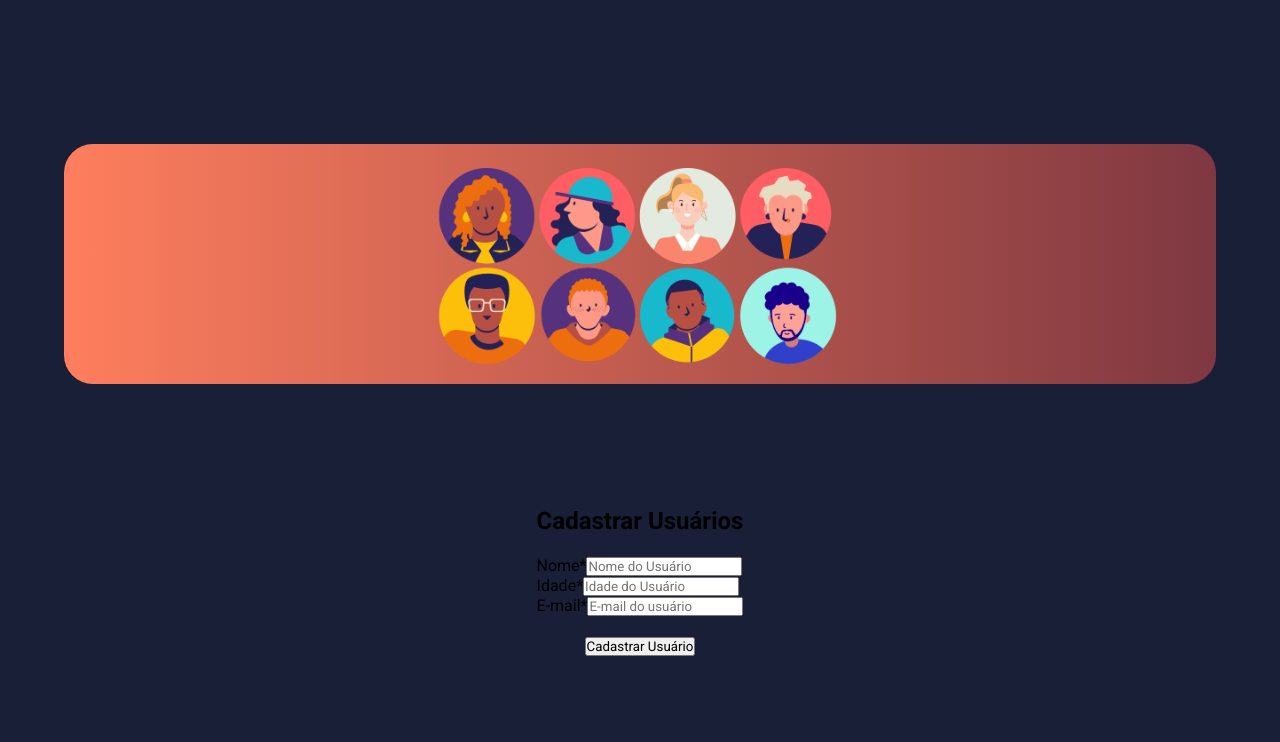
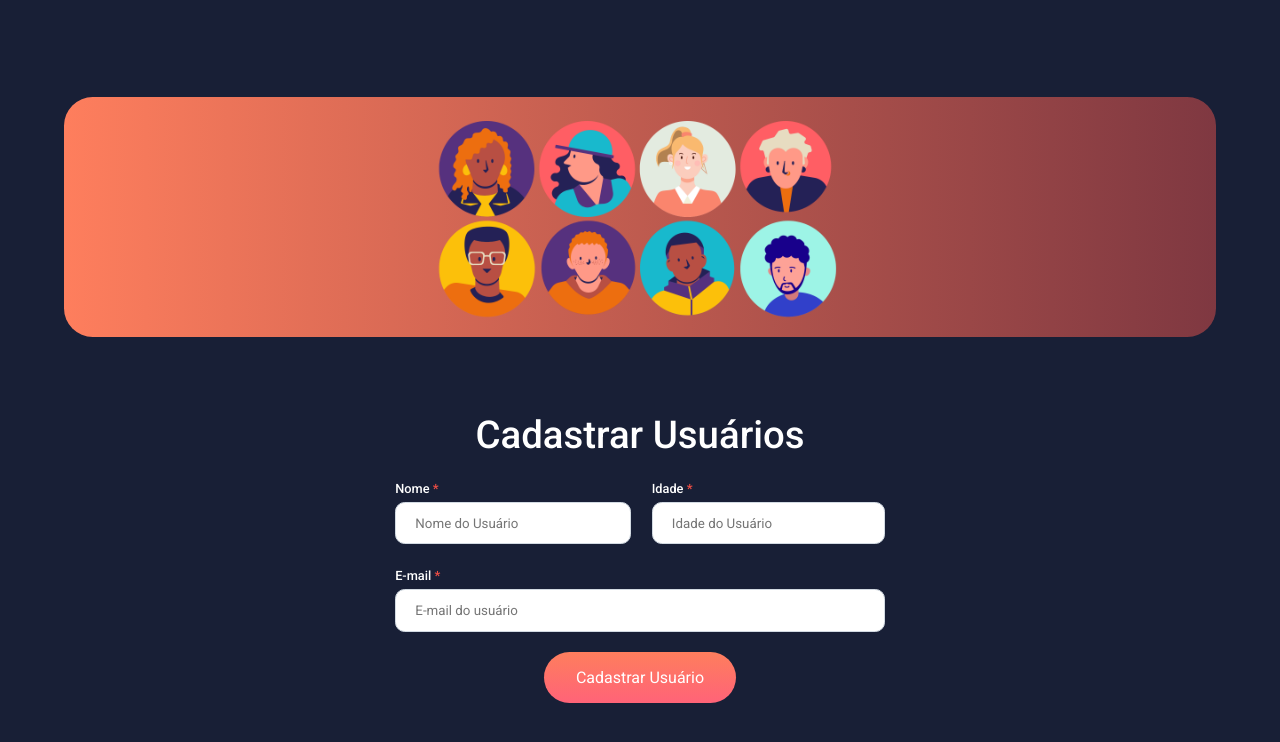
Before and after one commit to antoniocarlosrs/Cadastro-Usuario, a React (Vite) app: page / in a window 1280 px wide. Shown: the top 742 px of the page. Built offline with nearby package versions, Linux system fonts and the light colour scheme.

Commit message:
Atualização styles.js

```diff
--- a/src/App.jsx
+++ b/src/App.jsx
@@ -14,29 +14,27 @@ function Home() {
         <Title>Cadastrar Usuários</Title>
 
         <ContainerInputs>
-          <div>
             <div>
               <InputLabel>
-                Nome<span>*</span>
+                Nome<span> *</span>
               </InputLabel>
               <Input type="text" placeholder="Nome do Usuário"/>
             </div>
 
             <div>
             <InputLabel>
-                Idade<span>*</span>
+                Idade<span> *</span>
               </InputLabel>
               <Input type="number" placeholder="Idade do Usuário"/>
             </div>
-          </div>
+        </ContainerInputs>
 
-            <div>
+            <div style={{width: '100%'}}> {/* Style CSS inline, para nao criar compomente */}
             <InputLabel>
-                E-mail<span>*</span>
+                E-mail<span> *</span>
               </InputLabel>
               <Input type="email" placeholder="E-mail do usuário"/>
             </div>
-        </ContainerInputs>
 
         <Button>Cadastrar Usuário</Button>
 
--- a/src/styles.js
+++ b/src/styles.js
@@ -33,18 +33,50 @@ export const Form = styled.form`
     gap: 1.3rem;
     max-width: 3125%;
 `
+export const Title = styled.h2`
+    color: #fff;
+    text-align: center;
+    font-size: 2.4rem;
+    font-weight: 500;
+`
 export const ContainerInputs = styled.div`
-
+    display: flex;
+    gap: 1.3rem
 `
 export const Input = styled.input`
-
+    border-radius: .6rem;
+    border: 1px solid #d2dae2;
+    background-color: #fff;
+    padding: .8rem  1.2rem;
+    outline: none;
+    width: 100%;
+    margin-top: .3rem
 `
 export const InputLabel = styled.label`
+    color: #fff;
+    font-size: .8rem;
+    font-weight: 500;
 
+        span {
+            color: #ef4e45;
+            font-weight: bold;
+        }
 `
 export const Button = styled.button`
+    border: none;
+    border-radius: 1.8rem;
+    background: linear-gradient(180deg, #fe7e5d 0%, #ff6378 100%);
+    font-size: 1rem;
+    color: #fff;
+    padding: 1rem 2rem;
+    width: fit-content;
+    cursor: pointer;
 
+    &:hover {
+        opacity: 0.8;
+    }
+
+    &:active {
+        opacity: 0.5;
+    }
 `
-export const Title = styled.h2`
-
-`
```
